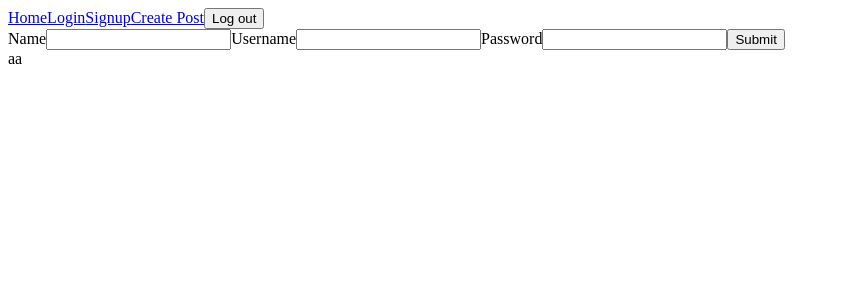
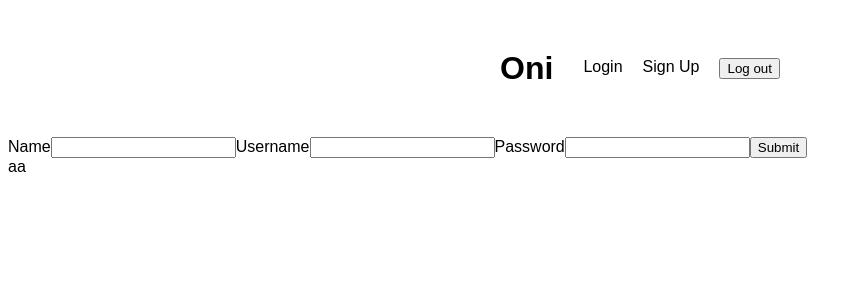
Before and after one commit to onifernando1/blog, a React (Create React App) app in the folder blog/frontend/: page /signup in a window 1280 px wide. Shown: the top 300 px of the page, without its empty margins (0-862 px from the left). Built offline with nearby package versions, Linux system fonts and the light colour scheme; no server answers.

Commit message:
arrange navbar center, remove post and home

```diff
--- a/blog/frontend/src/assets/styles/home.css
+++ b/blog/frontend/src/assets/styles/home.css
@@ -1,6 +1,6 @@
-/* body{
-    'Libre Franklin', -apple-system, 'Helvetica Neue', sans-serif
-} */
+body {
+  font-family: sans-serif, "Gill Sans MT", Calibri, "Trebuchet MS", sans-serif;
+}
 
 .home-container {
   display: flex;
--- /dev/null
+++ b/blog/frontend/src/assets/styles/navbar.css
@@ -0,0 +1,31 @@
+.navbar-container {
+  display: flex;
+  justify-content: center;
+  gap: 30px;
+  margin-bottom: 50px;
+  margin-top: 50px;
+}
+
+.logo {
+  font-size: 2rem;
+  font-weight: bold;
+  display: flex;
+  justify-content: center;
+  align-items: center;
+}
+
+a {
+  text-decoration: none;
+  color: black;
+}
+
+.links-container {
+  display: flex;
+  justify-content: center;
+  align-items: center;
+}
+
+.user-stuff {
+  display: flex;
+  gap: 20px;
+}
--- a/blog/frontend/src/components/navbar.js
+++ b/blog/frontend/src/components/navbar.js
@@ -1,6 +1,7 @@
 import React from "react";
 import { Link } from "react-router-dom";
 import axios from "axios";
+import("../assets/styles/navbar.css");
 
 function Navbar(params) {
   axios.defaults.withCredentials = true;
@@ -18,11 +19,25 @@ function Navbar(params) {
 
   return (
     <div>
-      <Link to="/">Home</Link>
-      <Link to="/login">Login</Link>
-      <Link to="/signup">Signup</Link>
-      <Link to="/posts/create">Create Post</Link>
-      <button onClick={logout}>Log out </button>
+      <div className="navbar-container">
+        <div className="logo">
+          <Link to="/">Oni</Link>
+        </div>
+
+        <div className="links-container">
+          <div className="user-stuff">
+            <div>
+              <Link to="/login">Login</Link>
+            </div>
+            <div>
+              <Link to="/signup">Sign Up</Link>
+            </div>
+            <div>
+              <button onClick={logout}>Log out </button>
+            </div>
+          </div>
+        </div>
+      </div>
     </div>
   );
 }
```
